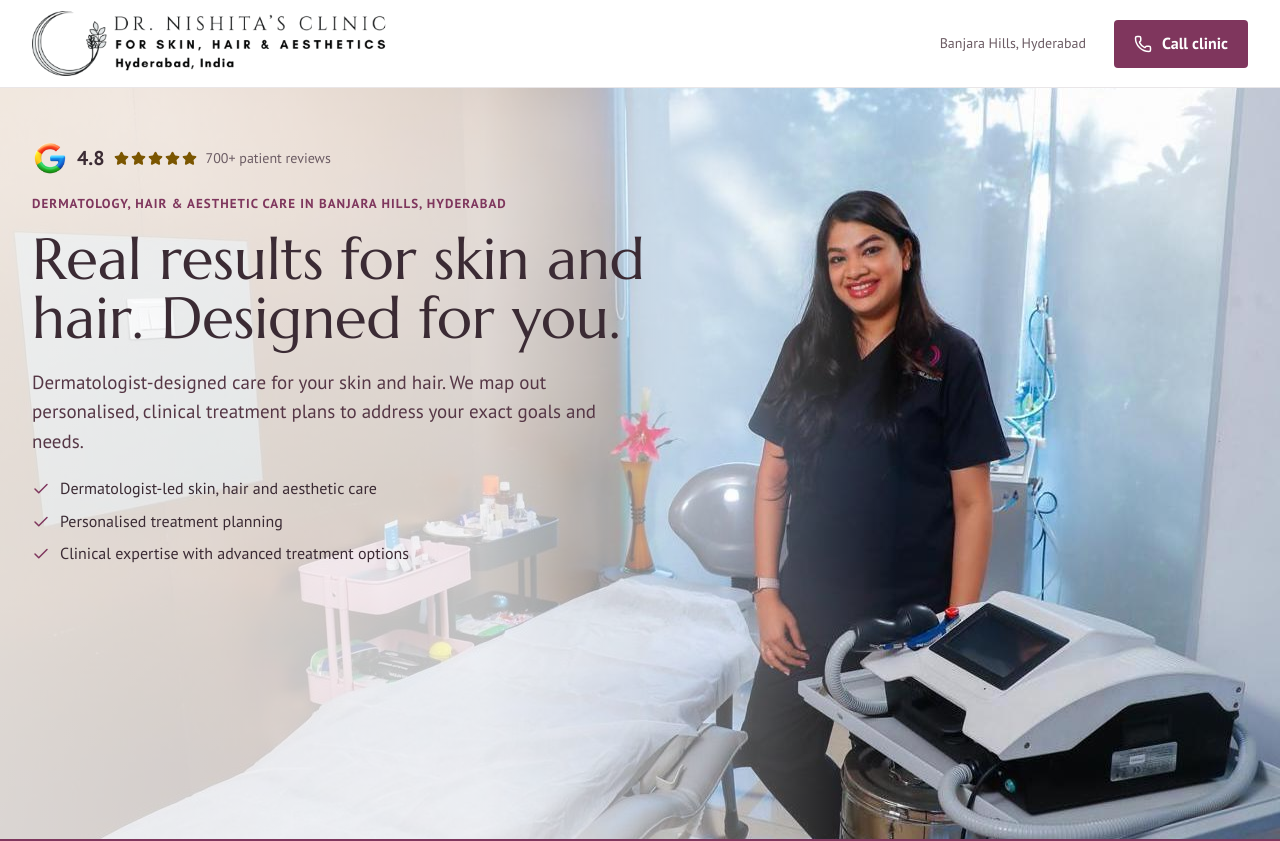
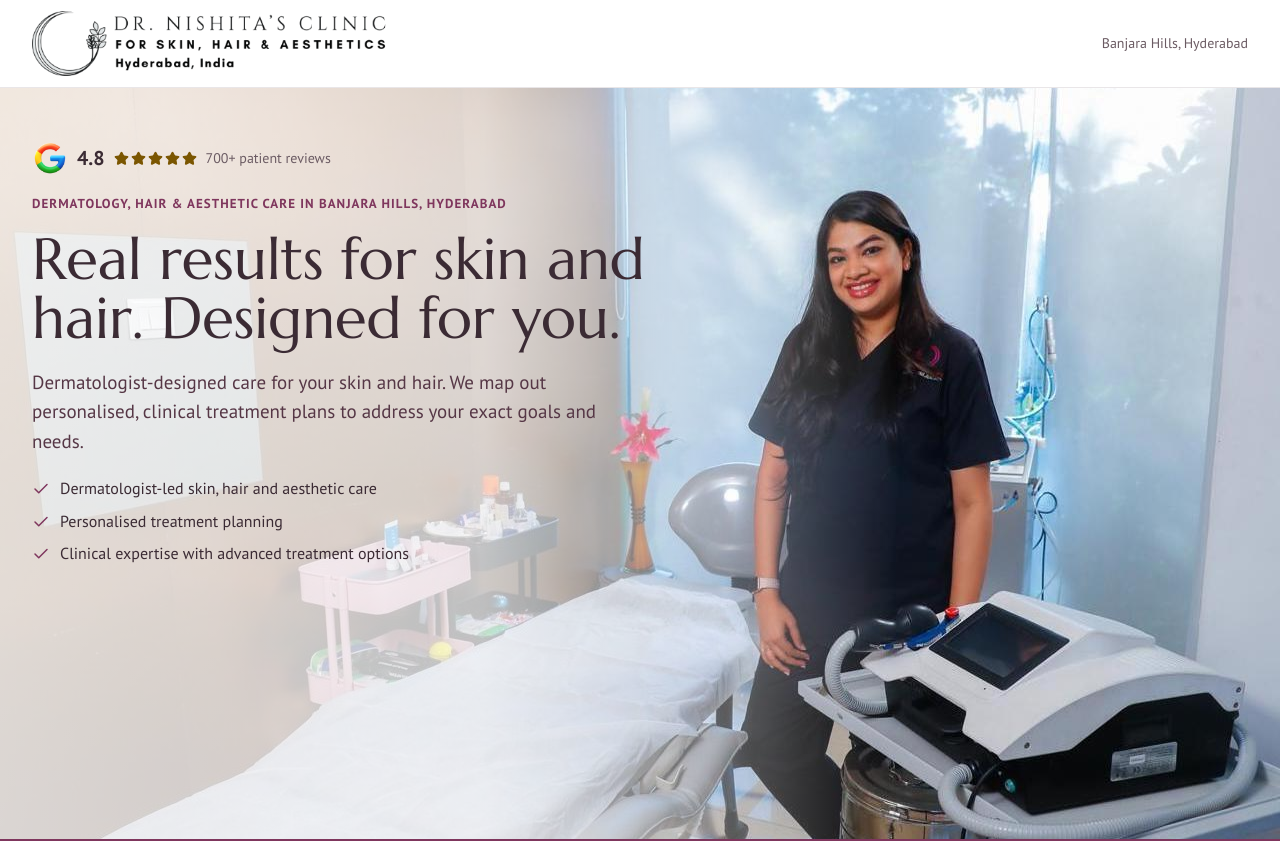
Before and after one commit to hemanth-kct/branch-landing-page-nishita-ranka, a Next.js app: page / in a window 1280 px wide. Shown: the top 841 px of the page. Built offline with nearby package versions, Linux system fonts and the light colour scheme.

Commit message:
chore: hide header/hero call buttons and ignore local tooling config
Co-Authored-By: Claude Sonnet 5 <noreply@anthropic.com>

```diff
--- a/app/page.tsx
+++ b/app/page.tsx
@@ -768,14 +768,14 @@ export default function Home() {
           </a>
           <div className="header-actions">
             <span className="header-location">Banjara Hills, Hyderabad</span>
-            <a
+            {/* <a
               className="call-link"
               href={clinicPhoneHref}
               aria-label={"Call clinic on " + clinicPhoneDisplay}
             >
               <Phone size={18} aria-hidden="true" />
               <span>Call clinic</span>
-            </a>
+            </a> */}
           </div>
         </div>
       </header>
@@ -1295,9 +1295,9 @@ export default function Home() {
             >
               Request a consultation <ArrowRight size={18} aria-hidden="true" />
             </a>
-            <a className="secondary-button" href={clinicPhoneHref}>
+            {/* <a className="secondary-button" href={clinicPhoneHref}>
               <Phone size={18} aria-hidden="true" /> Call {clinicPhoneDisplay}
-            </a>
+            </a> */}
           </div>
         </div>
       </section>
```
Also changed, not shown: 1 other file (tests, documents, lock files or other folders).
